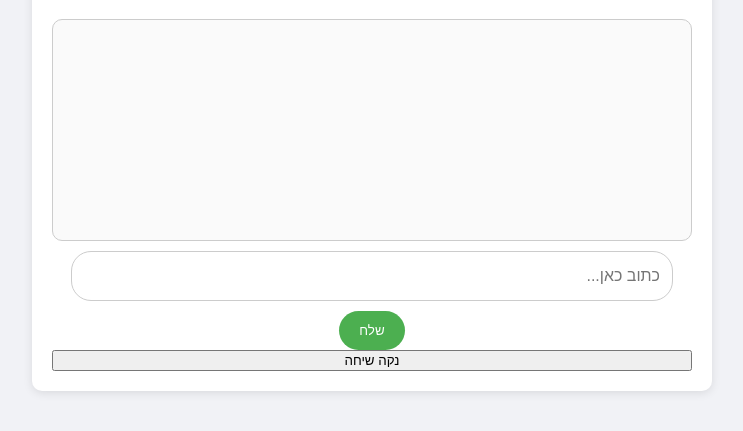
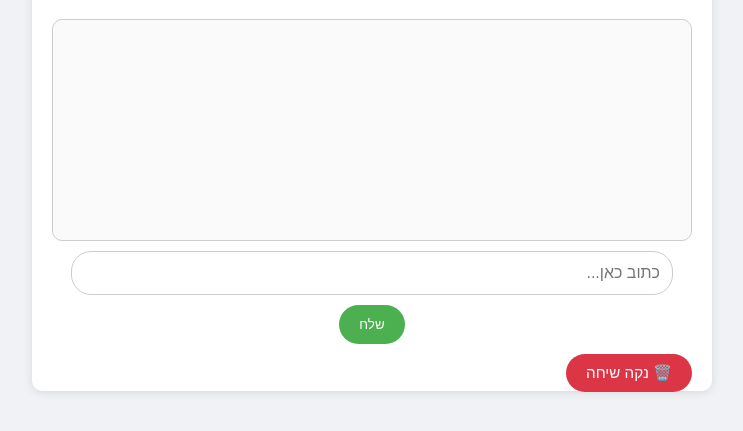
Before and after one commit to Maayankac/Chatbot-apartments, a website: page index.html in a window 1280 px wide. Shown: the part 109-540 px from the top of the page, without its empty margins (268-1011 px from the left). Drawn offline with Linux system fonts and the light colour scheme.

Commit message:
Update index.html

```diff
--- a/index.html
+++ b/index.html
@@ -14,7 +14,7 @@
     <div id="inputArea">
       <input type="text" id="userInput" placeholder="כתוב כאן...">
       <button id="sendButton" onclick="sendMessage()">שלח</button>
-      <button onclick="resetChat()">נקה שיחה</button>
+      <button id="resetButton" onclick="startNewChat()">🗑️ נקה שיחה</button>
     </div>
   </div>
 
```
